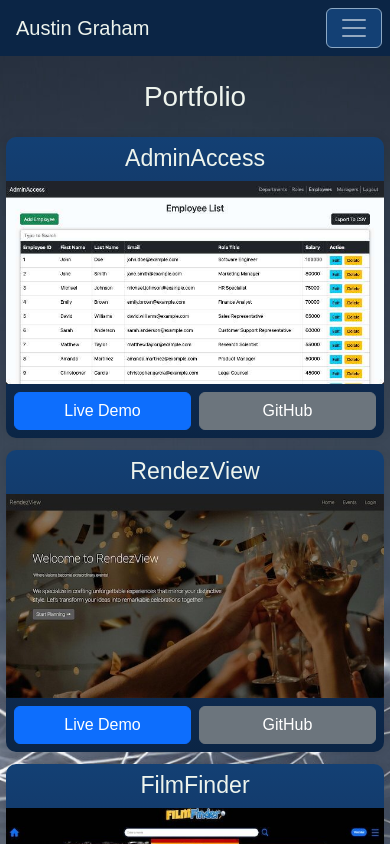
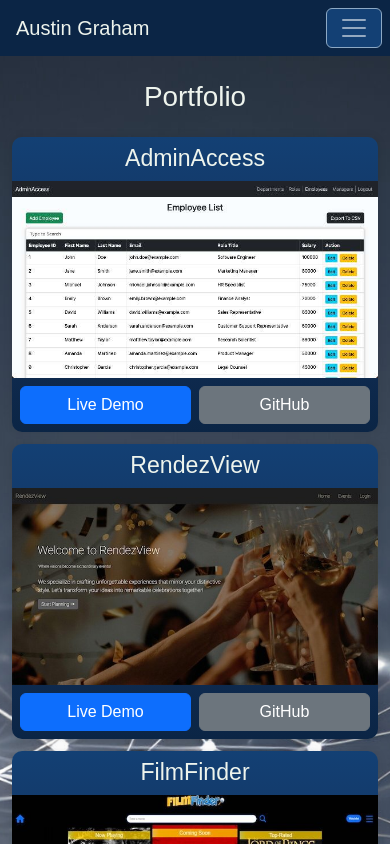
Before and after one commit to kyoriku/react-portfolio, a React (Vite) app: page /portfolio in a window 390 px wide. Shown: the top 844 px of the page. Built offline with nearby package versions, Linux system fonts and the light colour scheme.

Commit message:
added media query

```diff
--- a/src/styles/Project.css
+++ b/src/styles/Project.css
@@ -40,3 +40,10 @@
   padding-left: 6px;
   padding-right: 6px;
 }
+
+@media (max-width: 768px) {
+  .card-margin {
+    padding-left: 12px;
+    padding-right: 12px;
+  }
+}
```
